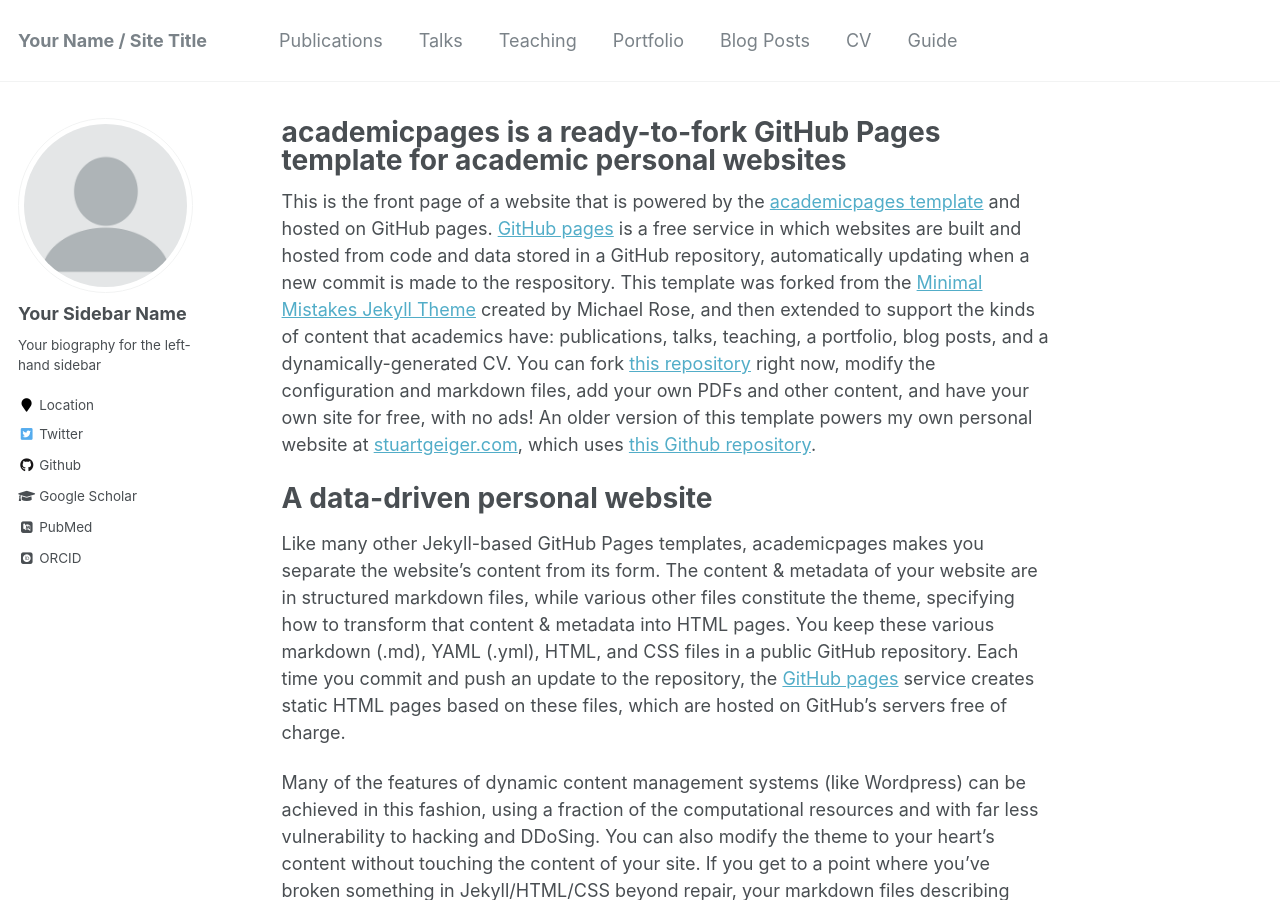
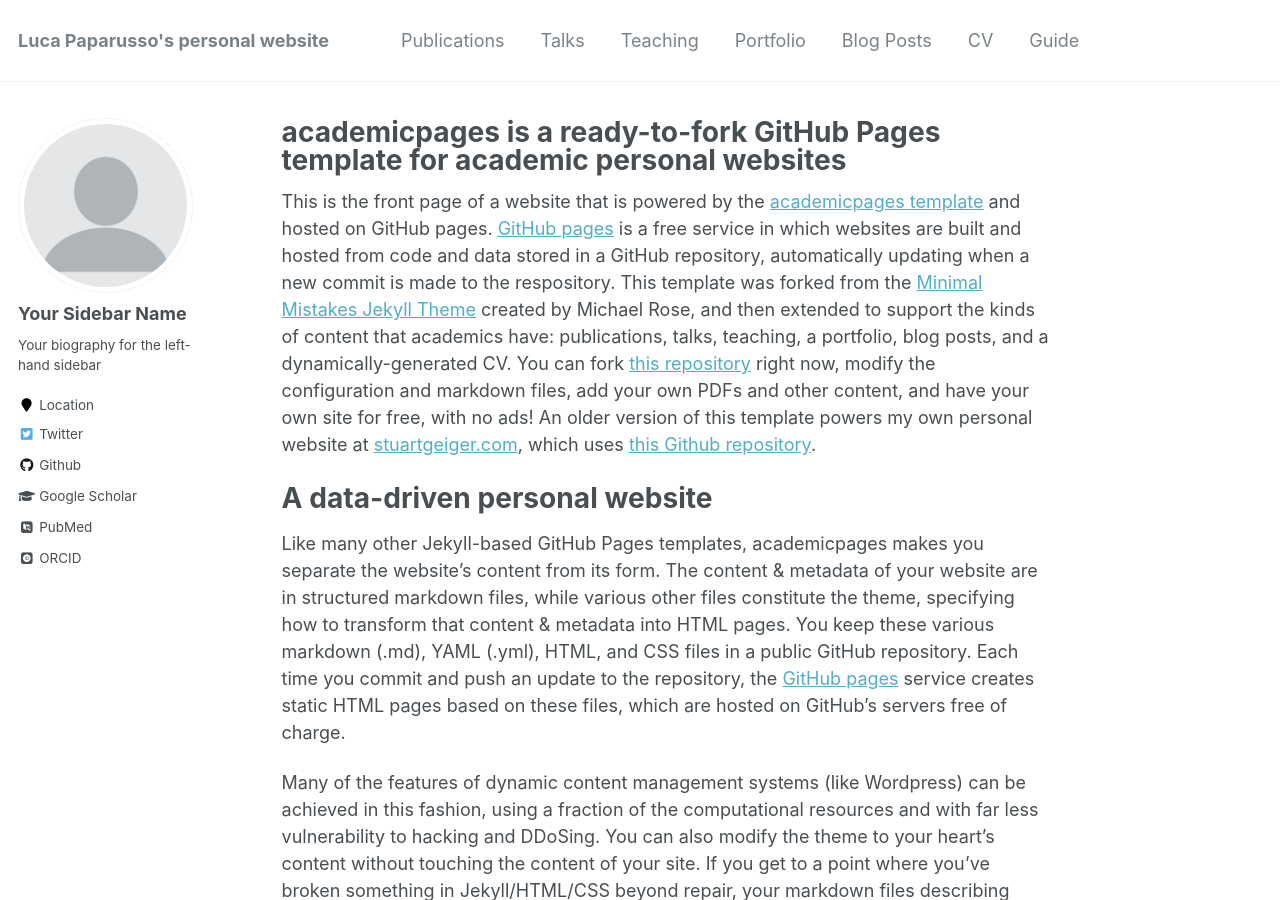
Before and after one commit to lpaparusso/lpaparusso.github.io, a Jekyll site: the page built from _pages/about.md, in a window 1280 px wide and 900 px high. Built offline with Jekyll 4.4.1, drawn with Linux system fonts in a browser that asks for light colours; some web fonts are replaced; some of the changed text lies outside the part shown.

Commit message:
Changed website name

```diff
--- a/_config.yml
+++ b/_config.yml
@@ -7,9 +7,9 @@
 
 # Site Settings
 locale                   : "en-US"
-title                    : "Your Name / Site Title"
+title                    : "Luca Paparusso's personal website"
 title_separator          : "-"
-name                     : &name "Your Name"
+name                     : &name "Luca Paparusso"
 description              : &description "personal description"
 url                      : https://academicpages.github.io # the base hostname & protocol for your site e.g. "https://mmistakes.github.io"
 baseurl                  : "" # the subpath of your site, e.g. "/blog"
```
